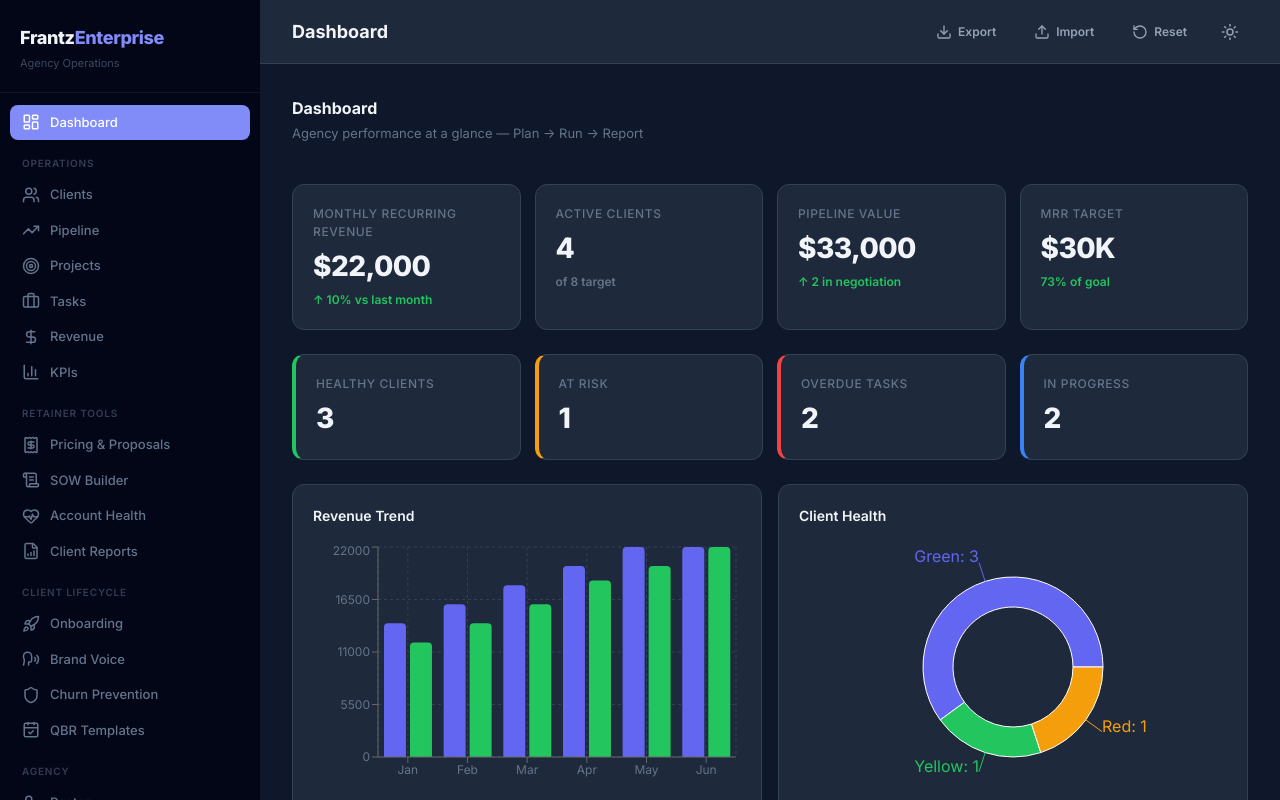
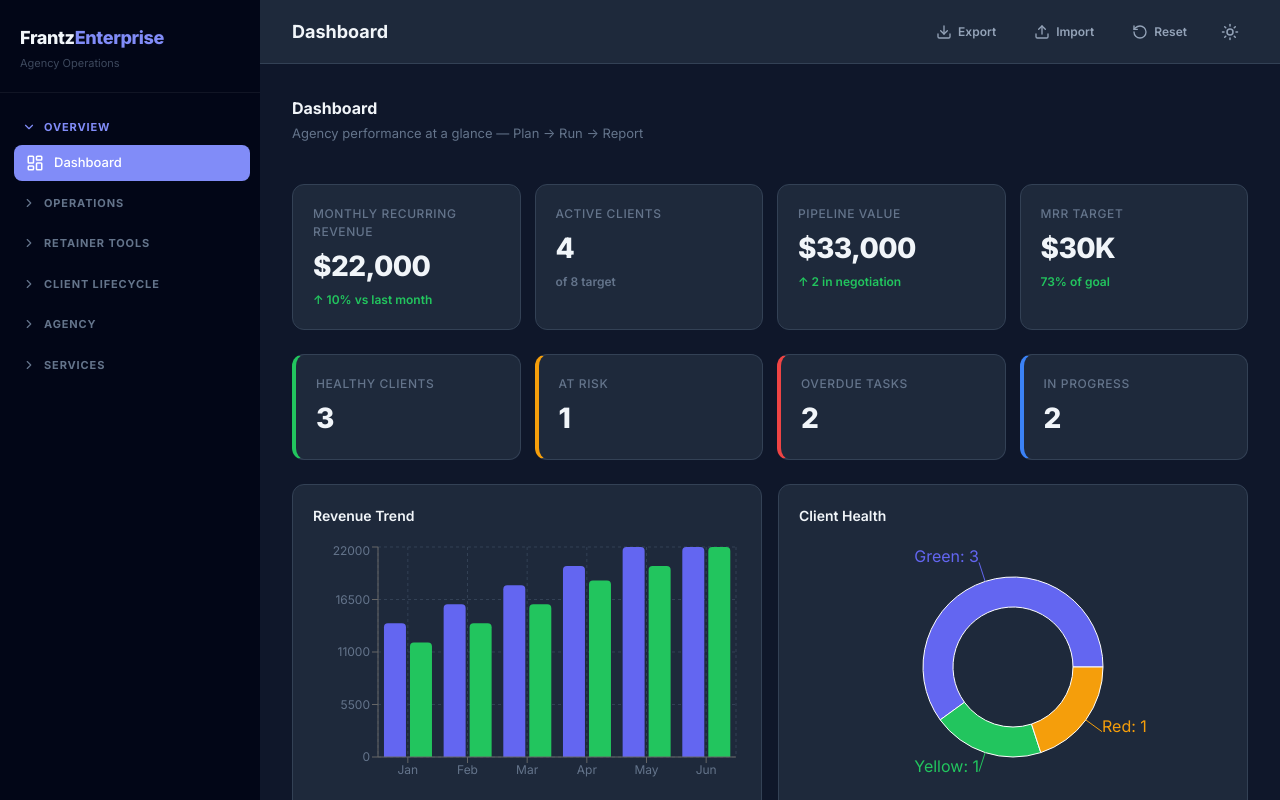
Before and after one commit to FrantzEnterprise/FE-Agency, a React (Vite) app: page / in a window 1280 px wide. Built offline with nearby package versions, Linux system fonts and the light colour scheme.

Commit message:
feat: collapsible sidebar categories with dropdown

```diff
--- a/src/components/Sidebar.tsx
+++ b/src/components/Sidebar.tsx
@@ -1,56 +1,110 @@
+import { useState } from 'react'
 import { useAppStore } from '../store/useAppStore'
 import {
   LayoutDashboard, Users, Target, Briefcase, BarChart3, TrendingUp,
   DollarSign, PieChart, FileText, UserCheck, BookOpen, MessageSquare,
   Megaphone, Search, Mail, Camera, Palette, GitBranch, Building2,
   Receipt, ScrollText, HeartPulse, FileBarChart,
-  Rocket, Speech, Shield, CalendarCheck
+  Rocket, Speech, Shield, CalendarCheck,
+  ChevronDown, ChevronRight
 } from 'lucide-react'
 
 interface NavItem {
   id: string
   label: string
   icon: React.ReactNode
-  section?: string
 }
 
-const navItems: NavItem[] = [
+interface Category {
+  label: string
+  items: NavItem[]
+}
+
+const categories: Category[] = [
+  {
+    label: 'OVERVIEW',
+    items: [
       { id: 'dashboard', label: 'Dashboard', icon: <LayoutDashboard size={18} /> },
-  { id: '', label: 'OPERATIONS', icon: null },
+    ],
+  },
+  {
+    label: 'OPERATIONS',
+    items: [
       { id: 'clients', label: 'Clients', icon: <Users size={18} /> },
       { id: 'pipeline', label: 'Pipeline', icon: <TrendingUp size={18} /> },
       { id: 'projects', label: 'Projects', icon: <Target size={18} /> },
       { id: 'tasks', label: 'Tasks', icon: <Briefcase size={18} /> },
       { id: 'revenue', label: 'Revenue', icon: <DollarSign size={18} /> },
       { id: 'kpi', label: 'KPIs', icon: <BarChart3 size={18} /> },
-  { id: '', label: 'RETAINER TOOLS', icon: null },
+    ],
+  },
+  {
+    label: 'RETAINER TOOLS',
+    items: [
       { id: 'pricing', label: 'Pricing & Proposals', icon: <Receipt size={18} /> },
       { id: 'sow', label: 'SOW Builder', icon: <ScrollText size={18} /> },
       { id: 'health', label: 'Account Health', icon: <HeartPulse size={18} /> },
       { id: 'reporting', label: 'Client Reports', icon: <FileBarChart size={18} /> },
-  { id: '', label: 'CLIENT LIFECYCLE', icon: null },
+    ],
+  },
+  {
+    label: 'CLIENT LIFECYCLE',
+    items: [
       { id: 'onboarding', label: 'Onboarding', icon: <Rocket size={18} /> },
       { id: 'brand-voice', label: 'Brand Voice', icon: <Speech size={18} /> },
       { id: 'churn-prevention', label: 'Churn Prevention', icon: <Shield size={18} /> },
       { id: 'qbr', label: 'QBR Templates', icon: <CalendarCheck size={18} /> },
-  { id: '', label: 'AGENCY', icon: null },
+    ],
+  },
+  {
+    label: 'AGENCY',
+    items: [
       { id: 'agents', label: 'Roster', icon: <UserCheck size={18} /> },
       { id: 'skills', label: 'Skills', icon: <BookOpen size={18} /> },
       { id: 'org-chart', label: 'Org Structure', icon: <GitBranch size={18} /> },
-  { id: '', label: 'SERVICES', icon: null },
-  { id: 'creative', label: 'Creative', icon: <Palette size={18} /> },
+    ],
+  },
+  {
+    label: 'SERVICES',
+    items: [
+      { id: 'creative', label: 'Creative Studio', icon: <Palette size={18} /> },
       { id: 'paid-media', label: 'Paid Media', icon: <Megaphone size={18} /> },
       { id: 'seo', label: 'SEO', icon: <Search size={18} /> },
       { id: 'email', label: 'Email/Lifecycle', icon: <Mail size={18} /> },
-  { id: 'social', label: 'Social', icon: <MessageSquare size={18} /> },
+      { id: 'social', label: 'Social Media', icon: <MessageSquare size={18} /> },
       { id: 'brand', label: 'Brand & Voice', icon: <FileText size={18} /> },
       { id: 'content', label: 'Content Studio', icon: <Camera size={18} /> },
+    ],
+  },
 ]
+
+function useActiveCategory(activeModule: string, cats: Category[]): string | null {
+  for (const cat of cats) {
+    if (cat.items.some(i => i.id === activeModule)) return cat.label
+  }
+  return null
+}
 
 export default function Sidebar() {
   const activeModule = useAppStore(s => s.activeModule)
   const setActiveModule = useAppStore(s => s.setActiveModule)
-  const dark = useAppStore(s => s.dark)
+  const initialCat = useActiveCategory(activeModule, categories) || 'OVERVIEW'
+  const [openCats, setOpenCats] = useState<Set<string>>(() => new Set([initialCat]))
+
+  const toggleCat = (label: string) => {
+    setOpenCats(prev => {
+      const next = new Set(prev)
+      if (next.has(label)) next.delete(label)
+      else next.add(label)
+      return next
+    })
+  }
+
+  // Auto-open the category of the active module
+  const activeCat = useActiveCategory(activeModule, categories)
+  if (activeCat && !openCats.has(activeCat)) {
+    setOpenCats(prev => new Set([...prev, activeCat]))
+  }
 
   return (
     <nav className="sidebar">
@@ -64,10 +118,23 @@ export default function Sidebar() {
       </div>
 
       <div className="sidebar-nav">
-        {navItems.map((item, i) =>
-          !item.id ? (
-            <div key={i} className="sidebar-section-label">{item.label}</div>
-          ) : (
+        {categories.map(cat => {
+          const isOpen = openCats.has(cat.label)
+          const hasActive = cat.items.some(i => i.id === activeModule)
+
+          return (
+            <div key={cat.label}>
+              <button
+                className={`sidebar-category ${hasActive ? 'has-active' : ''}`}
+                onClick={() => toggleCat(cat.label)}
+              >
+                <span>{isOpen ? <ChevronDown size={14} /> : <ChevronRight size={14} />}</span>
+                <span>{cat.label}</span>
+              </button>
+
+              {isOpen && (
+                <div className="sidebar-subnav">
+                  {cat.items.map(item => (
                     <button
                       key={item.id}
                       className={`sidebar-link ${activeModule === item.id ? 'active' : ''}`}
@@ -76,8 +143,12 @@ export default function Sidebar() {
                       {item.icon}
                       {item.label}
                     </button>
+                  ))}
+                </div>
+              )}
+            </div>
           )
-        )}
+        })}
       </div>
     </nav>
   )
--- a/src/index.css
+++ b/src/index.css
@@ -139,14 +139,37 @@ body {
   padding: 12px 10px;
 }
 
-.sidebar-section-label {
-  font-size: 10px;
-  font-weight: 600;
+.sidebar-category {
+  display: flex;
+  align-items: center;
+  gap: 8px;
+  width: 100%;
+  padding: 10px 12px;
+  font-size: 11px;
+  font-weight: 700;
   text-transform: uppercase;
   letter-spacing: 0.08em;
-  padding: 16px 12px 6px;
   color: var(--sidebar-text);
-  opacity: 0.5;
+  background: none;
+  border: none;
+  cursor: pointer;
+  transition: color 0.15s;
+  text-align: left;
+  border-radius: 8px;
+  margin-top: 4px;
+}
+
+.sidebar-category:hover {
+  color: #e2e8f0;
+}
+
+.sidebar-category.has-active {
+  color: var(--sidebar-active);
+}
+
+.sidebar-subnav {
+  padding-left: 4px;
+  animation: slideIn 0.15s ease-out;
 }
 
 .sidebar-link {
```
Lines whose indentation alone changed are shown as unchanged.
